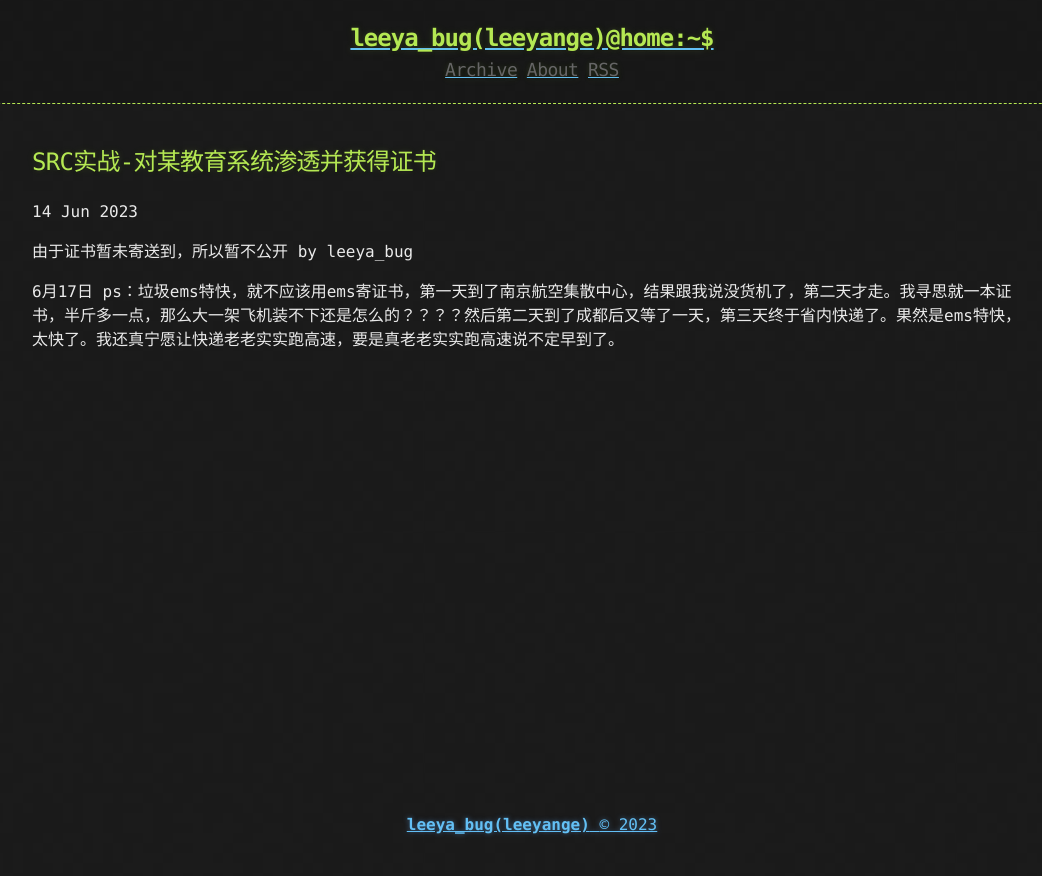
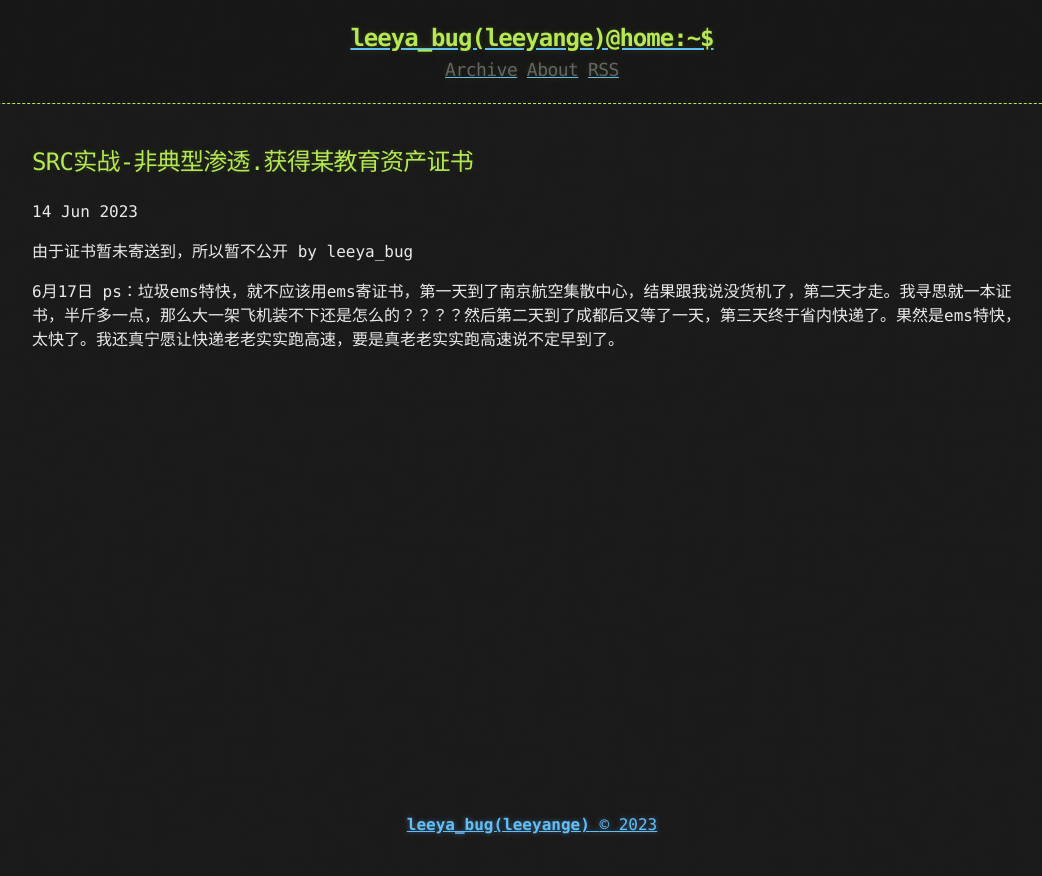
Before and after one commit to Leeyangee/leeyangee.github.io, a Jekyll site: the page built from _posts/2023-06-14-SRC实战-对某教育系统渗透并获得证书.md, in a window 1280 px wide. Shown: the top 876 px of the page, without its empty margins (108-1150 px from the left). Built offline with Jekyll 4.4.1, drawn with Linux system fonts in a browser that asks for light colours.

Commit message:
Update 2023-06-14-SRC实战-对某教育系统渗透并获得证书.md

```diff
--- a/_posts/2023-06-14-SRC实战-对某教育系统渗透并获得证书.md
+++ b/_posts/2023-06-14-SRC实战-对某教育系统渗透并获得证书.md
@@ -1,5 +1,5 @@
 ---
-title: SRC实战-对某教育系统渗透并获得证书
+title: SRC实战-非典型渗透.获得某教育资产证书
 published: true
 ---
 
```
